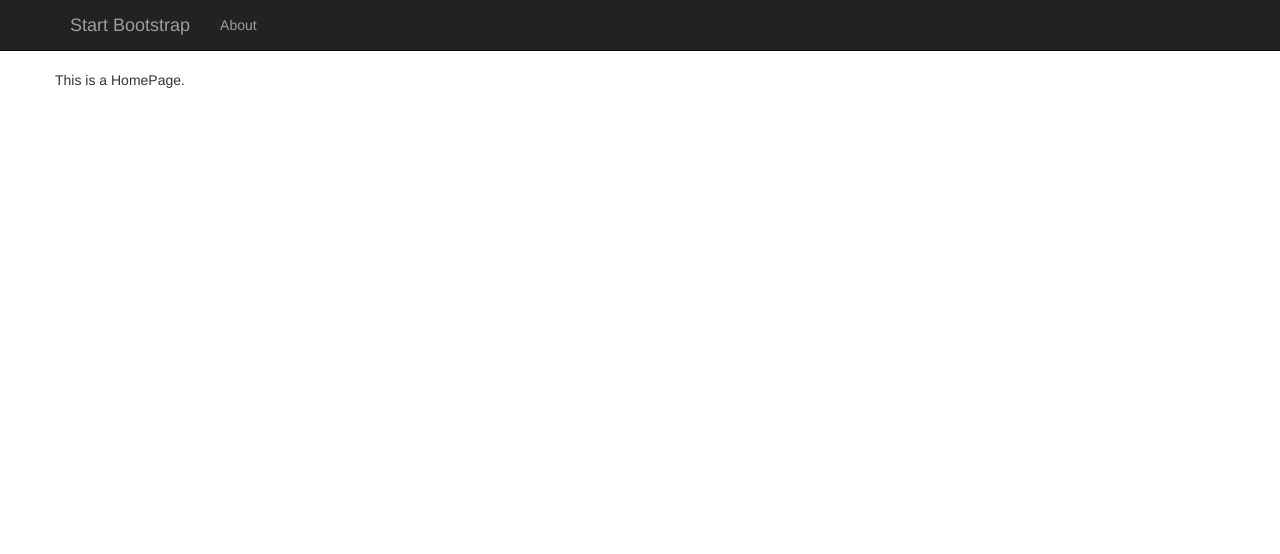
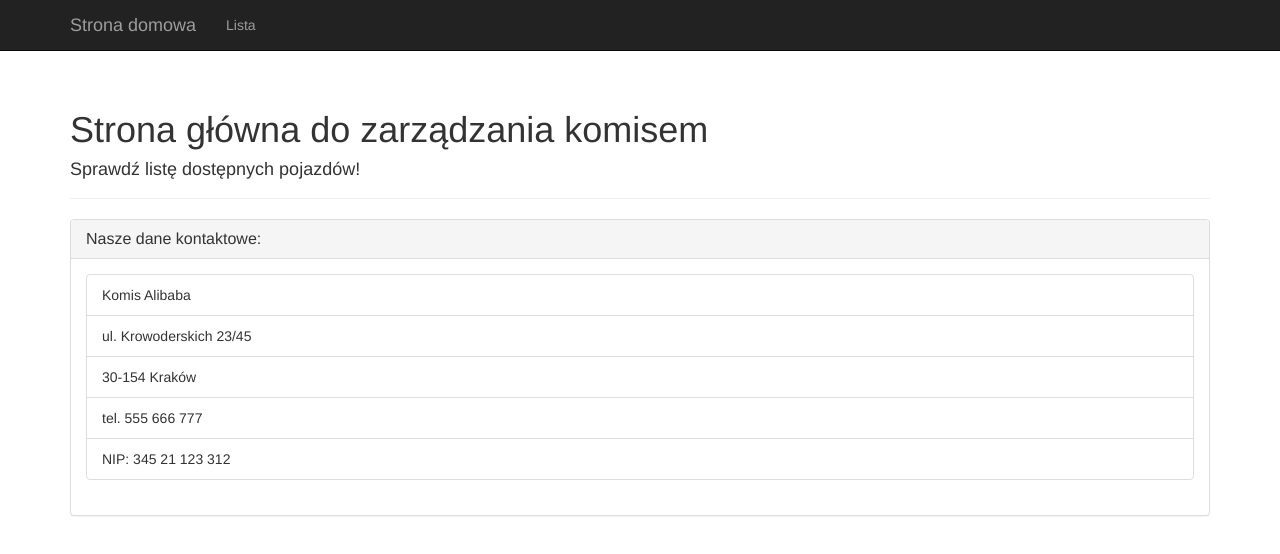
Before and after one commit to rslusarczyk/angular-project, a plain HTML site: page index.html at #!/home in a window 1280 px wide. Drawn offline with Linux system fonts and the light colour scheme.

Commit message:
added home page

```diff
--- a/index.html
+++ b/index.html
@@ -12,8 +12,8 @@
     <script type="text/javascript" src="js/carApp.js"></script>
     <script type="text/javascript" src="js/controllers/homeController.js"></script>
     <script type="text/ng-template" src="templates/home.html" id="templates/home.html"></script>
-    <script type="text/javascript" src="js/controllers/aboutController.js"></script>
-    <script type="text/ng-template" src="templates/about.html" id="templates/about.html"></script>
+    <script type="text/javascript" src="js/controllers/listController.js"></script>
+    <script type="text/ng-template" src="templates/list.html" id="templates/list.html"></script>
     <style type="text/css">
         body {
             padding-top: 70px;
@@ -35,13 +35,13 @@
                     <span class="icon-bar"></span>
                     <span class="icon-bar"></span>
                 </button>
-                <a class="navbar-brand" ui-sref="home">Start Bootstrap</a>
+                <a class="navbar-brand" ui-sref="home">Strona domowa</a>
             </div>
             <!-- Collect the nav links, forms, and other content for toggling -->
             <div class="collapse navbar-collapse" id="bs-example-navbar-collapse-1">
                 <ul class="nav navbar-nav">
                     <li>
-                        <a ui-sref="about">About</a>
+                        <a ui-sref="list">Lista</a>
                     </li>
                 </ul>
             </div>
--- a/js/carApp.js
+++ b/js/carApp.js
@@ -7,9 +7,9 @@ angular.module("carApp", ["firebase", "ui.router"])
                 url: '/home',
                 templateUrl: 'templates/home.html'
         })
-            .state('about', {
-                url: '/about',
-                templateUrl: 'templates/about.html',
+            .state('list', {
+                url: '/list',
+                templateUrl: 'templates/list.html',
                 controller: 'myCtrl'
         })
   $urlRouterProvider.otherwise('/home');
--- a/templates/home.html
+++ b/templates/home.html
@@ -1,4 +1,19 @@
 
-        <div class="row">
-            <p>This is a HomePage.</p>
-        </div>
+	<div class="page-header">
+	  <h1>Strona główna do zarządzania komisem</h1>
+	  <h4>Sprawdź listę dostępnych pojazdów!</h4>
+	</div>
+	<div class="panel panel-default">
+	  <div class="panel-heading">
+	    <h3 class="panel-title">Nasze dane kontaktowe:</h3>
+	  </div>
+	  <div class="panel-body">
+		<ul class="list-group">
+		  <li class="list-group-item">Komis Alibaba</li>
+		  <li class="list-group-item">ul. Krowoderskich 23/45</li>
+		  <li class="list-group-item">30-154 Kraków</li>
+		  <li class="list-group-item">tel. 555 666 777</li>
+		  <li class="list-group-item">NIP: 345 21 123 312</li>
+		</ul>
+	  </div>
+	</div>
```
